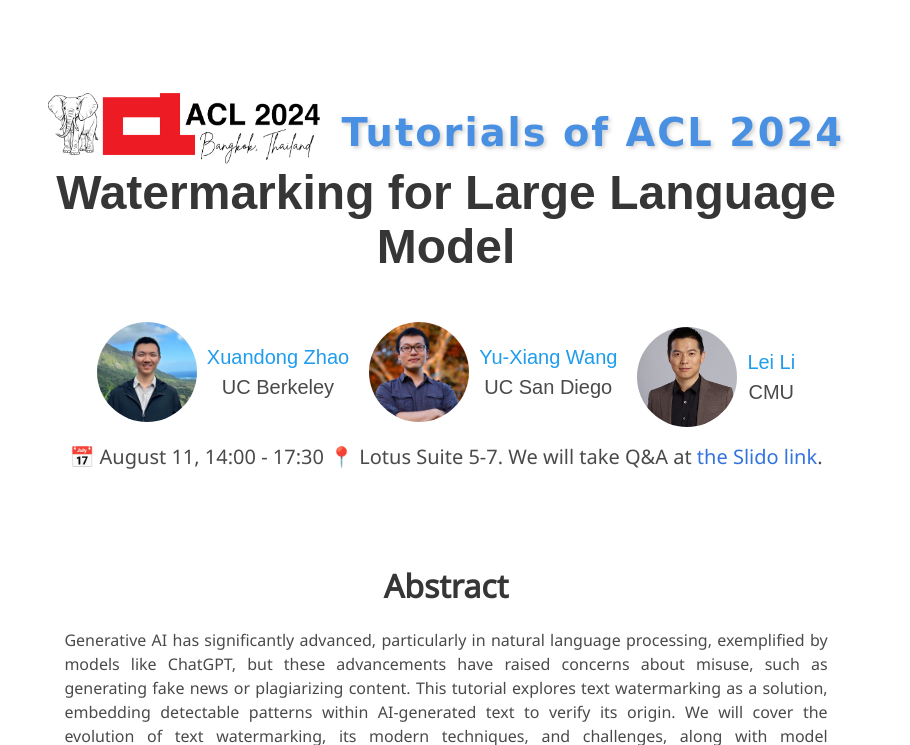
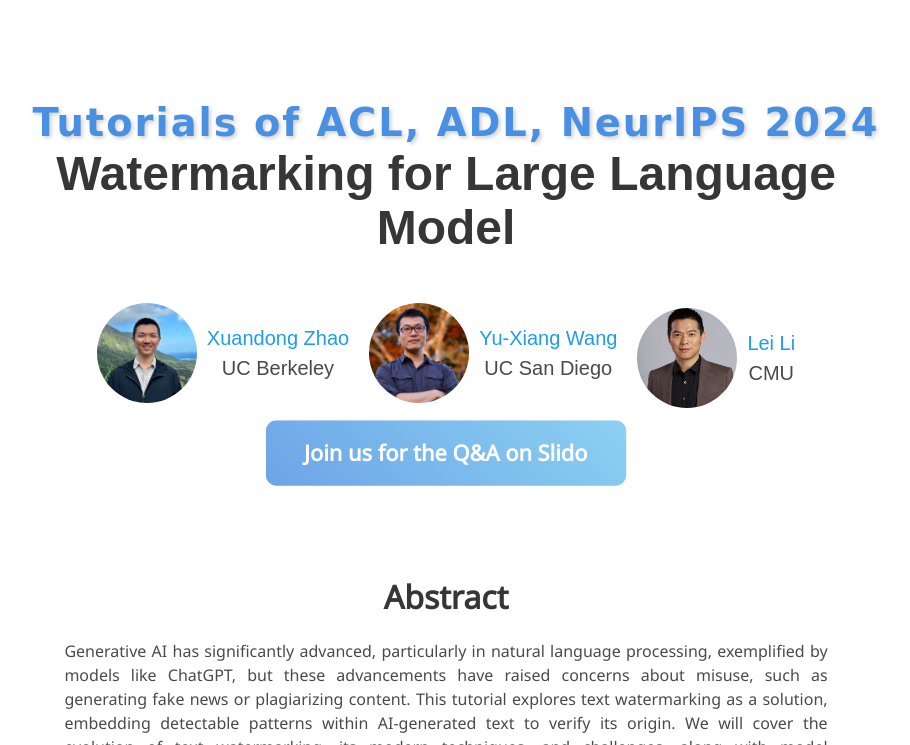
Before and after one commit to LeiLiLab/llm_watermark_tutorial, a plain HTML site: page index.html in a window 1280 px wide. Shown: the part 55-800 px from the top of the page, without its empty margins (194-1104 px from the left). Drawn offline with nearby package versions, Linux system fonts and the light colour scheme; some icons are missing; a web font is replaced by a local one.

Commit message:
Update index.html

```diff
--- a/index.html
+++ b/index.html
@@ -6,7 +6,7 @@
         content="Tutorials of ACL 2024: Watermarking for Large Language Model">
   <meta name="keywords" content="LLM, Watermark, ACL">
   <meta name="viewport" content="width=device-width, initial-scale=1">
-  <title>Tutorials of ACL 2024: Watermarking for Large Language Model</title>
+  <title>Watermarking for Large Language Model</title>
 
   <!-- Global site tag (gtag.js) - Google Analytics -->
   <script async src="https://www.googletagmanager.com/gtag/js?id=G-PYVRSFMDRL"></script>
@@ -75,12 +75,12 @@
         <div class="column has-text-centered">
           <div class="hero-body" style="text-align: center;">
             <div style="display: flex; align-items: center; justify-content: center;">
-              <img src="./static/images/acl.png" alt="Teaser Image" style="width: 30%; height: auto; margin: 0;">
+              <!-- <img src="./static/images/acl.png" alt="Teaser Image" style="width: 30%; height: auto; margin: 0;"> -->
 
               <div style="margin-left: 20px; text-align: left;">
                 <h1 class="title is-1 publication-title" style="margin-top: 0;">
                   <span style="font-family: 'Monoton', cursive; color: #4A90E2; font-size: 0.8em; text-shadow: 2px 2px 4px rgba(0, 0, 0, 0.2); letter-spacing: 2px; display: inline-block;">
-                    Tutorials of ACL 2024
+                    Tutorials of ACL, ADL, NeurIPS 2024
                   </span>
                 </h1>
               </div>
@@ -136,9 +136,22 @@
         </style>
 
 
-          <div class="is-size-5">
-            📅 August 11, 14:00 - 17:30 📍 Lotus Suite 5-7. We will take Q&A at <a href="https://app.sli.do/event/xjqaDYxzVuEotynDwSdZFz" class="link blue hover-orange" target="_blank">the Slido link</a>.
+          <!-- <div class="is-size-5">
+            <!-- 📅 August 11, 14:00 - 17:30 📍 Lotus Suite 5-7.  -->
+            <!-- We will take Q&A at <a href="https://app.sli.do/event/xjqaDYxzVuEotynDwSdZFz" class="link blue hover-orange" target="_blank">the Slido link</a>. -->
+          <!-- </div> -->
+          <div class="is-size-5" style="background: linear-gradient(45deg, #4a90e2, #72c6ef); color: #fff; padding: 10px 20px; border-radius: 10px; text-align: center; animation: pulse 1.5s infinite; display: inline-block;">
+            <a href="https://app.sli.do/event/xjqaDYxzVuEotynDwSdZFz" style="color: #fff; text-decoration: none; font-weight: bold; padding: 5px 15px; transition: 0.3s; display: inline-block;" target="_blank" onmouseover="this.style.color='#72c6ef';" onmouseout="this.style.color='#fff';">
+              Join us for the Q&A on Slido
+            </a>
           </div>
+
+          <style>
+            @keyframes pulse {
+              0%, 100% { transform: scale(1); opacity: 1; }
+              50% { transform: scale(1.1); opacity: 0.8; }
+            }
+          </style>
         </div>
       </div>
     </div>
```
